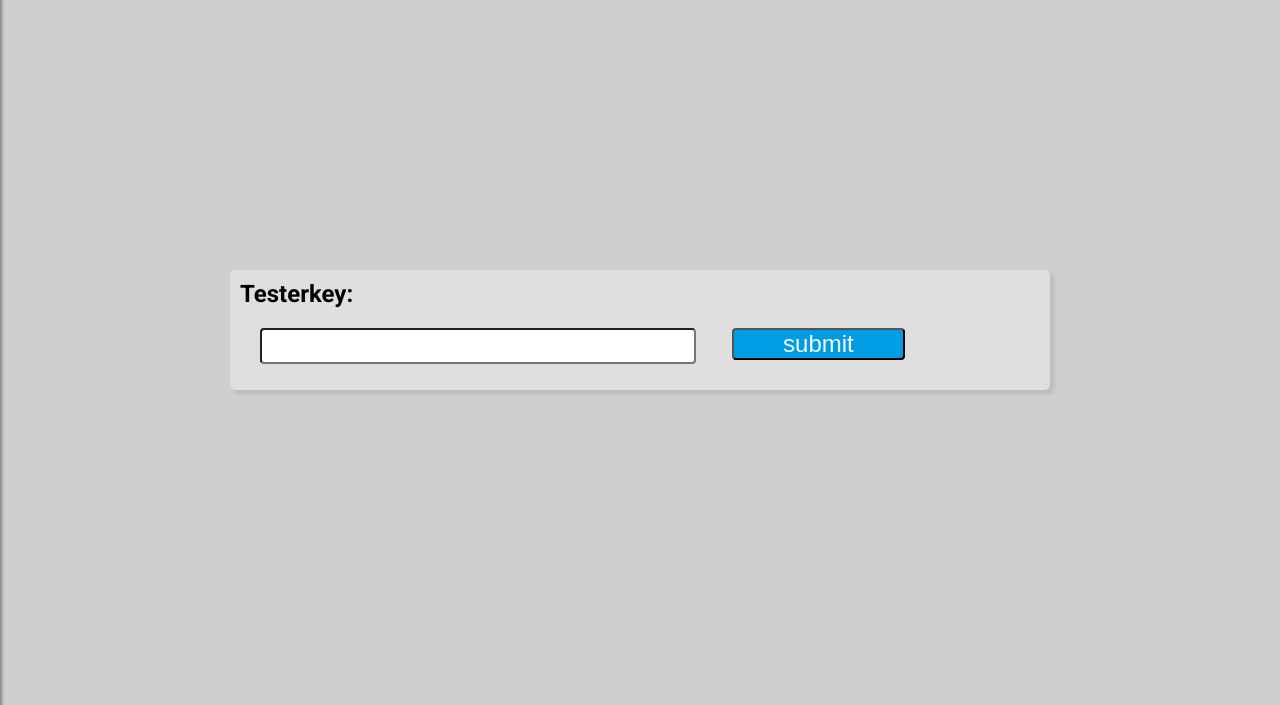
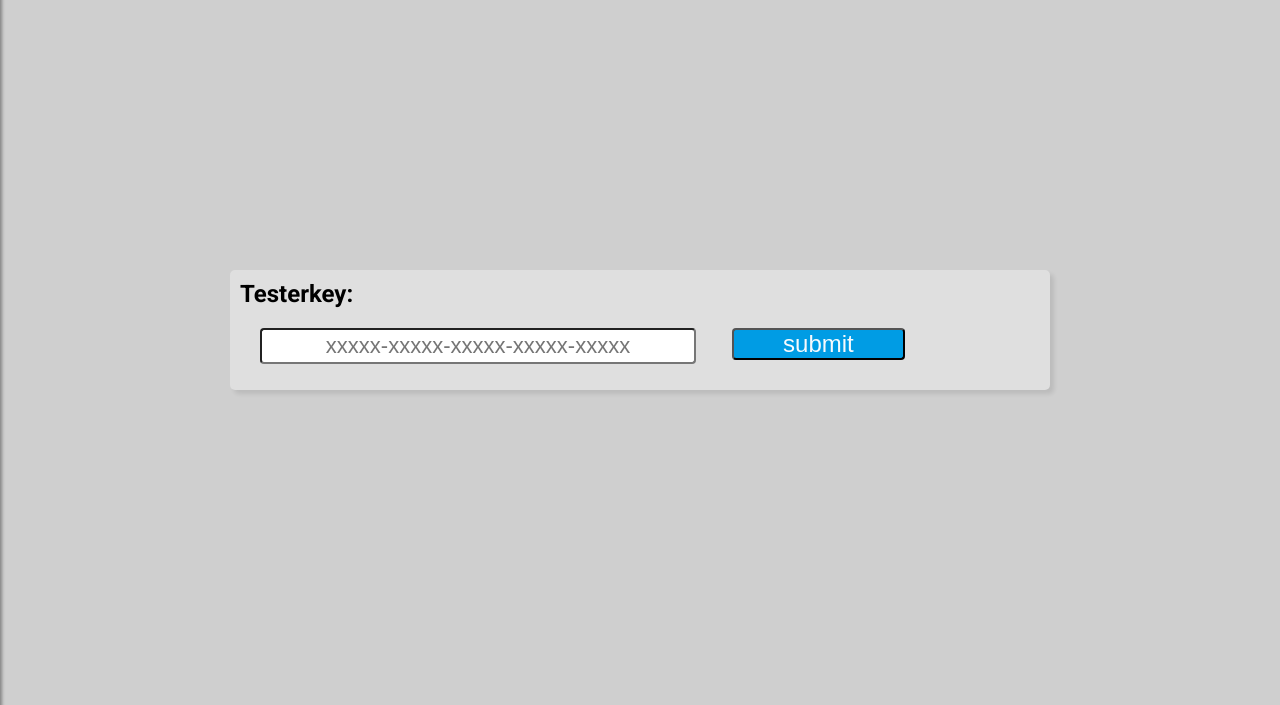
Before and after one commit to K4tzenPh4nt0m/webpage, a plain HTML site: page Website/Frontend/game.html in a window 1280 px wide. Shown: the part 95-800 px from the top of the page. Drawn offline with nearby package versions, Linux system fonts and the light colour scheme.

Commit message:
plceholder

```diff
--- a/Website/Frontend/game.html
+++ b/Website/Frontend/game.html
@@ -28,7 +28,7 @@
             <h1>Testerkey:</h1>
             <div class="post">
               <div class="input">
-                <input type="text" id="gametestercodeinput">
+                <input type="text" id="gametestercodeinput" placeholder="xxxxx-xxxxx-xxxxx-xxxxx-xxxxx">
               </div>
               <div class="button">
                 <button type="submit" id="submitbutton" onclick="submitKey()">submit</button>
```
